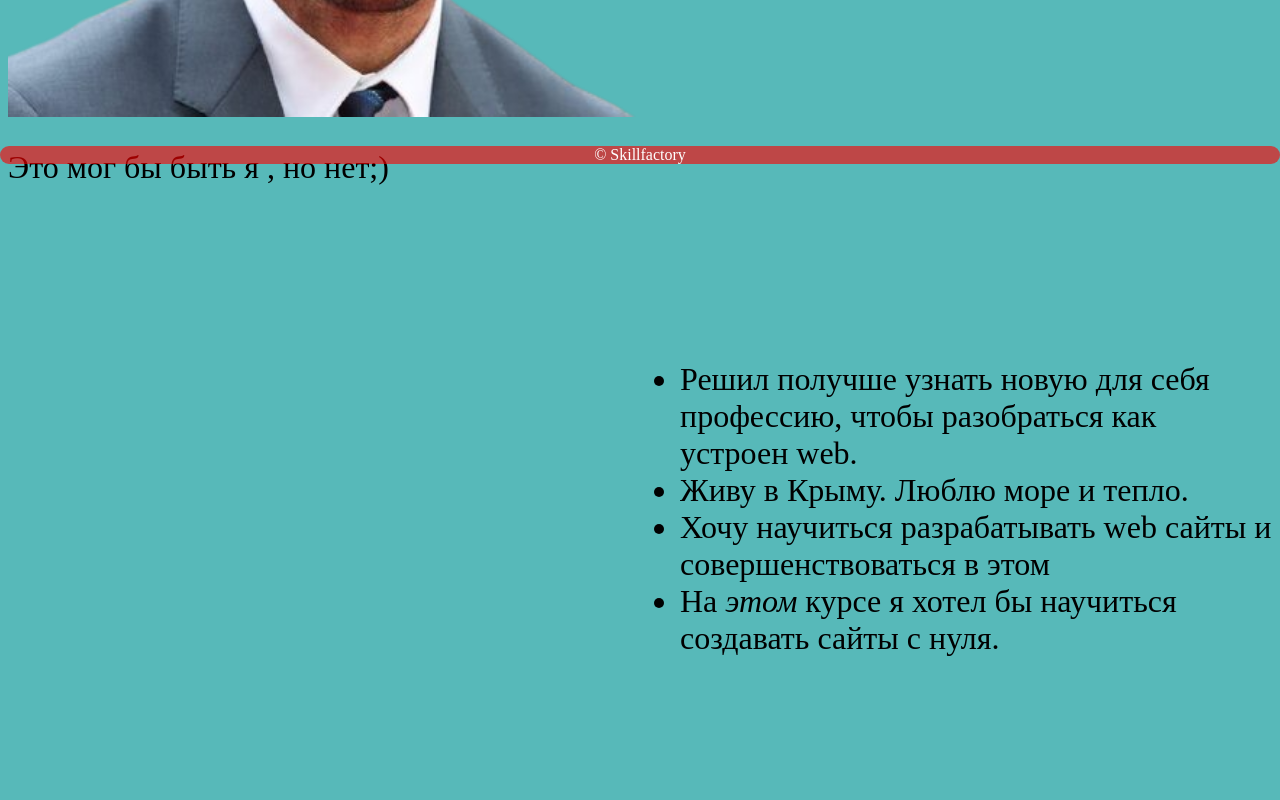
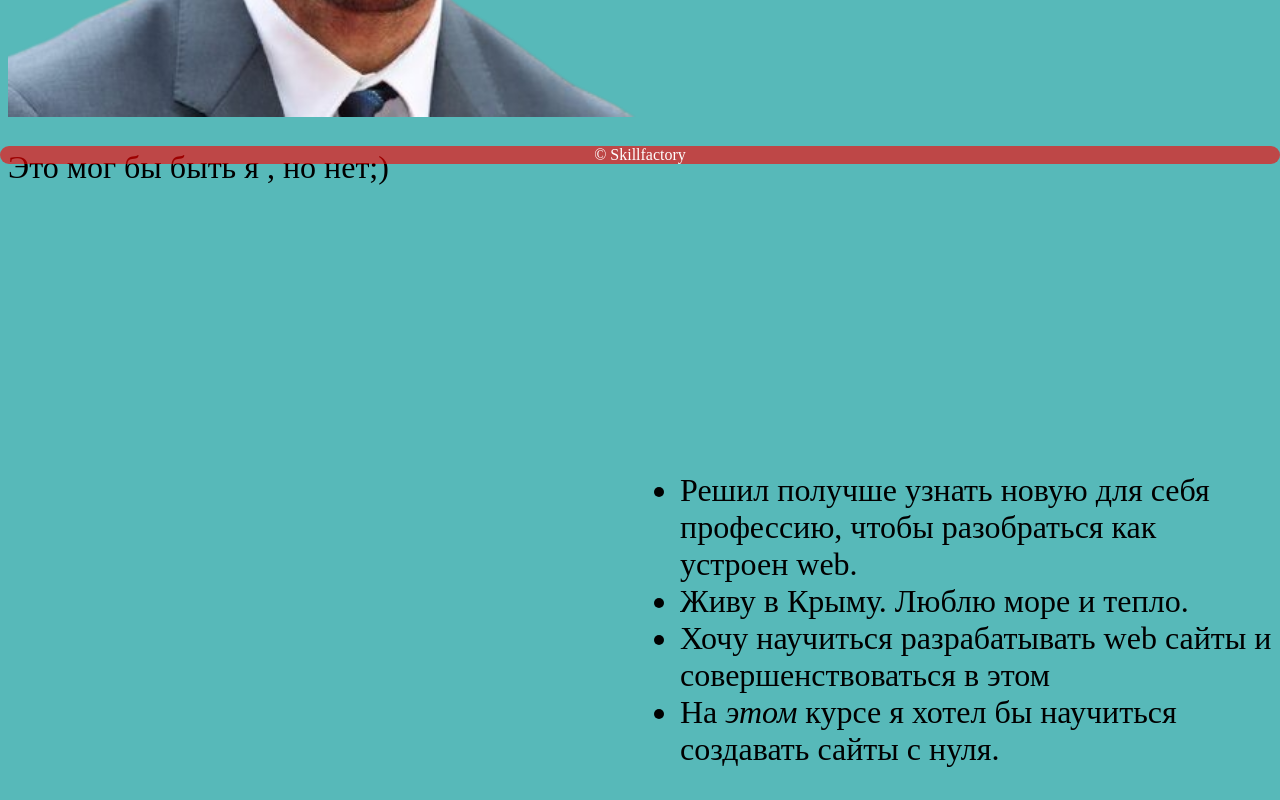
Before and after one commit to alexvanzhula/HTML, a plain HTML site: page index.html in a window 1280 px wide. Shown: the part 636-1436 px from the top of the page. Before the commit the page ends 1325 px from the top, so only its background shows below. Drawn offline with Linux system fonts and the light colour scheme.

Commit message:
index.html

```diff
--- a/index.html
+++ b/index.html
@@ -41,16 +41,15 @@
 
 
 
-                <div style="float: right; width: 50%; font-size: 32px;"> <br><br><br>
+                <div style="float: right; width: 50%; font-size: 32px;"> <br><br><br><br><br><br>
 
-                    <p>
                         <ul>
                              <li>Решил получше узнать новую для себя профессию, чтобы разобраться как устроен web.</li>
                              <li>Живу в Крыму. Люблю море и тепло.</li>
                              <li>Хочу научиться разрабатывать web сайты и совершенствоваться в этом </li>
                               <li>На <em>этом</em> курсе я хотел бы научиться создавать сайты с нуля.</li>
                         </ul>
-                    </p>
+
                 </div>
 
     <footer style="position: absolute; bottom: 0; left: 0; background:rgba(255, 0, 0, 0.616); width:100%; border-radius: 10px 10px 10px 10px; text-align: center;">
```
